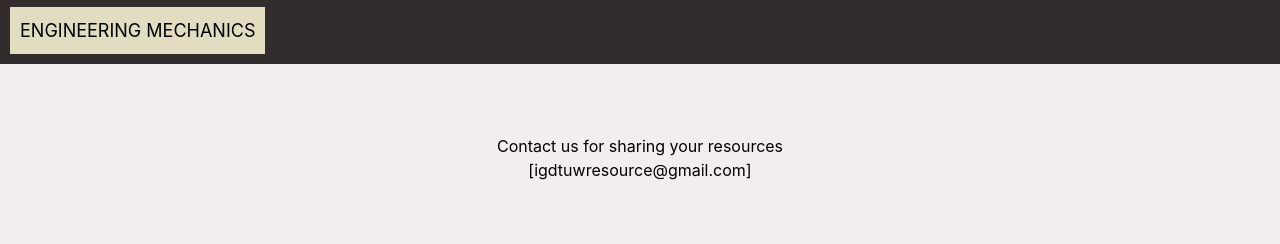
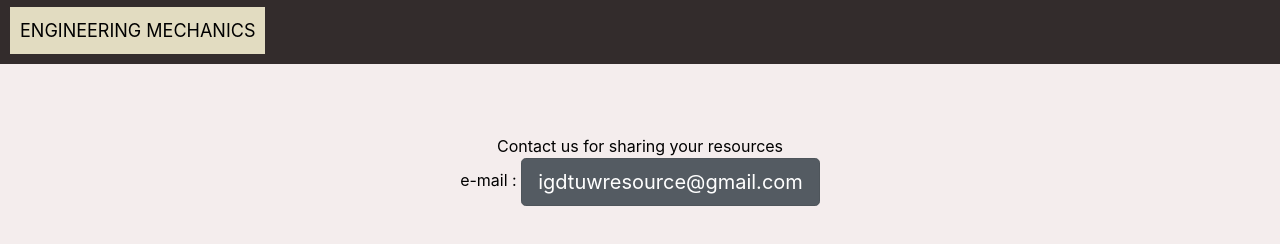
Before and after one commit to ShakshiSingh07/ece, a plain HTML site: page index.html in a window 1280 px wide. Shown: the part 752-996 px from the top of the page. Drawn offline with nearby package versions, Linux system fonts and the light colour scheme.

Commit message:
Add files via upload

```diff
--- a/index.html
+++ b/index.html
@@ -142,7 +142,7 @@
     </div>
     <div class="footer">
       Contact us for sharing your resources<br>
-      [igdtuwresource@gmail.com]
+      e-mail : <a href="mailto:igdtuwresource@gmail.com" class="btn btn-secondary btn-lg active" role="button" aria-pressed="true">igdtuwresource@gmail.com</a>
     </div>
     <script src="https://code.jquery.com/jquery-3.5.1.slim.min.js"
         integrity="sha384-DfXdz2htPH0lsSSs5nCTpuj/zy4C+OGpamoFVy38MVBnE+IbbVYUew+OrCXaRkfj"
```
Also changed, not shown: ece.css (line endings or trailing spaces).
